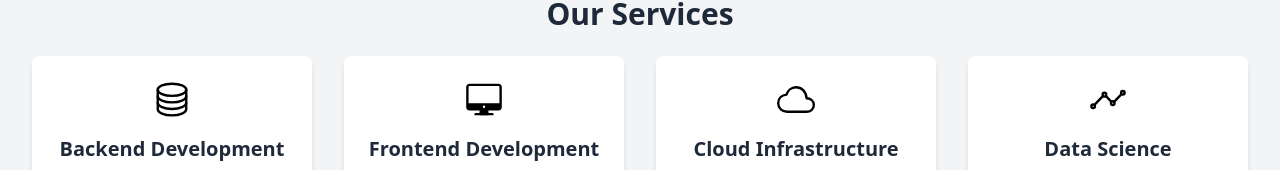
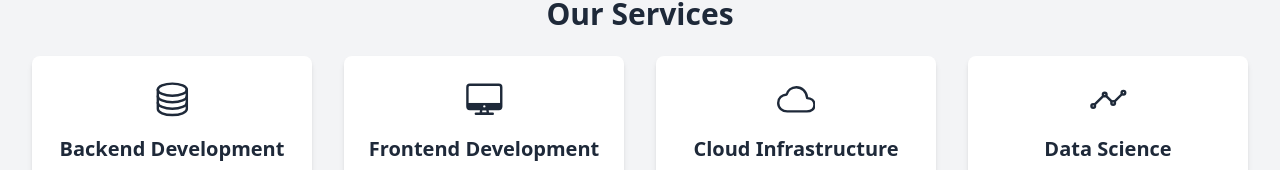
Before and after one commit to mverdon/wazotek-website, a website: page public/index.html in a window 1280 px wide. Shown: the part 176-346 px from the top of the page. Drawn offline with nearby package versions, Linux system fonts and the light colour scheme; files that its build step writes are made by us from their sources.

Commit message:
fix: replace image files with svg to match current theme

```diff
--- a/public/index.html
+++ b/public/index.html
@@ -34,22 +34,47 @@
       <h2 class="text-3xl font-bold text-center mb-6">Our Services</h2>
       <div class="grid grid-cols-1 md:grid-cols-2 lg:grid-cols-4 gap-8">
         <div class="bg-white shadow-md rounded-lg p-6 text-center dark:bg-gray-700 dark:text-gray-200">
-          <img src="backend.svg" alt="Backend Icon" class="mx-auto mb-4 w-1/6">
+          <div class="mx-auto mb-4 w-1/6">
+            <svg xmlns="http://www.w3.org/2000/svg" viewBox="0 0 512 512">
+              <ellipse cx="256" cy="128" rx="192" ry="80" fill="none" stroke="currentColor" stroke-linecap="round" stroke-miterlimit="10" stroke-width="32"/>
+              <path d="M448 214c0 44.18-86 80-192 80S64 258.18 64 214M448 300c0 44.18-86 80-192 80S64 344.18 64 300" fill="none" stroke="currentColor" stroke-linecap="round" stroke-miterlimit="10" stroke-width="32"/>
+              <path d="M64 127.24v257.52C64 428.52 150 464 256 464s192-35.48 192-79.24V127.24" fill="none" stroke="currentColor" stroke-linecap="round" stroke-miterlimit="10" stroke-width="32"/>
+            </svg>
+          </div>
           <h3 class="text-xl font-semibold mb-4">Backend Development</h3>
           <p>Robust and scalable server-side solutions tailored to your business needs.</p>
         </div>
         <div class="bg-white shadow-md rounded-lg p-6 text-center dark:bg-gray-700 dark:text-gray-200">
-          <img src="frontend.svg" alt="Frontend Icon" class="mx-auto mb-4 w-1/6">
+          <div class="mx-auto mb-4 w-1/6">
+            <svg xmlns="http://www.w3.org/2000/svg" viewBox="0 0 512 512">
+              <rect x="32" y="64" width="448" height="320" rx="32" ry="32" fill="none" stroke="currentColor" stroke-linejoin="round" stroke-width="32"/>
+              <path fill="none" stroke="currentColor" stroke-linecap="round" stroke-linejoin="round" stroke-width="32" d="M304 448l-8-64h-80l-8 64h96z"/>
+              <path fill="none" stroke="currentColor" stroke-linecap="round" stroke-linejoin="round" stroke-width="32" d="M368 448H144"/>
+              <path fill="currentColor" stroke="currentColor" d="M32 304v48a32.09 32.09 0 0032 32h384a32.09 32.09 0 0032-32v-48zm224 64a16 16 0 1116-16 16 16 0 01-16 16z"/>
+            </svg>
+          </div>
           <h3 class="text-xl font-semibold mb-4">Frontend Development</h3>
           <p>Modern, responsive, and user-friendly interfaces for web and mobile applications.</p>
         </div>
         <div class="bg-white shadow-md rounded-lg p-6 text-center dark:bg-gray-700 dark:text-gray-200">
-          <img src="cloud.svg" alt="Cloud Icon" class="mx-auto mb-4 w-1/6">
+          <div class="mx-auto mb-4 w-1/6">
+            <svg xmlns="http://www.w3.org/2000/svg" viewBox="0 0 512 512">
+              <path d="M400 240c-8.89-89.54-71-144-144-144-69 0-113.44 48.2-128 96-60 6-112 43.59-112 112 0 66 54 112 120 112h260c55 0 100-27.44 100-88 0-59.82-53-85.76-96-88z" fill="none" stroke="currentColor" stroke-linejoin="round" stroke-width="32"/>
+            </svg>
+          </div>
           <h3 class="text-xl font-semibold mb-4">Cloud Infrastructure</h3>
           <p>Reliable and secure cloud solutions to ensure seamless scalability and performance.</p>
         </div>
         <div class="bg-white shadow-md rounded-lg p-6 text-center dark:bg-gray-700 dark:text-gray-200">
-          <img src="data.svg" alt="Data Icon" class="mx-auto mb-4 w-1/6">
+          <div class="mx-auto mb-4 w-1/6">
+            <svg xmlns="http://www.w3.org/2000/svg" class="ionicon" viewBox="0 0 512 512">
+              <path fill="none" stroke="currentColor" stroke-linecap="round" stroke-linejoin="round" stroke-width="32" d="M344 280l88-88M232 216l64 64M80 320l104-104"/>
+              <circle cx="456" cy="168" r="24" fill="none" stroke="currentColor" stroke-linecap="round" stroke-linejoin="round" stroke-width="32"/>
+              <circle cx="320" cy="304" r="24" fill="none" stroke="currentColor" stroke-linecap="round" stroke-linejoin="round" stroke-width="32"/>
+              <circle cx="208" cy="192" r="24" fill="none" stroke="currentColor" stroke-linecap="round" stroke-linejoin="round" stroke-width="32"/>
+              <circle cx="56" cy="344" r="24" fill="none" stroke="currentColor" stroke-linecap="round" stroke-linejoin="round" stroke-width="32"/>
+            </svg>
+          </div>
           <h3 class="text-xl font-semibold mb-4">Data Science</h3>
           <p>Data-driven insights and machine learning models to empower your business decisions.</p>
         </div>
```
Also changed, not shown: public/backend.svg (deleted), public/cloud.svg (deleted), public/data.svg (deleted), public/frontend.svg (deleted).
